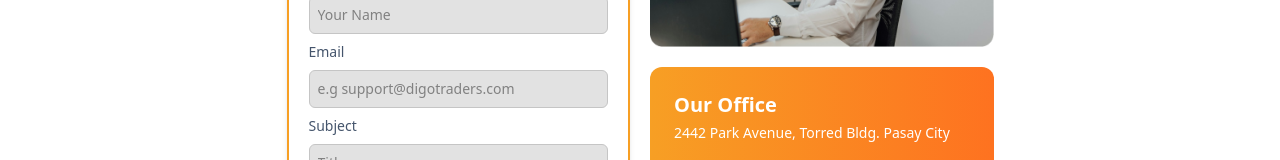
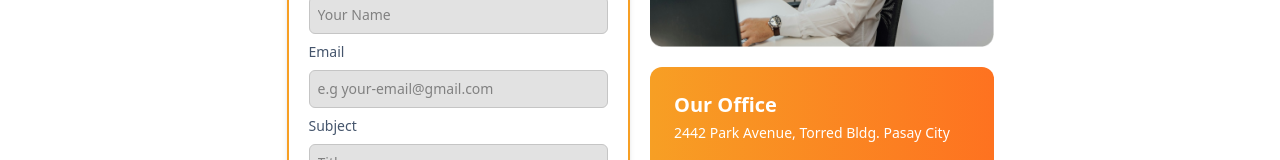
Before and after one commit to rastynkhen18/DigoTradersIncorporated-LandingPage, a React (Vite) app: page /contact in a window 1280 px wide. Shown: the part 466-626 px from the top of the page. Built offline with nearby package versions, Linux system fonts and the light colour scheme.

Commit message:
New Contact Edits

```diff
--- a/src/pages/Contact.jsx
+++ b/src/pages/Contact.jsx
@@ -67,7 +67,7 @@ const Contact = () => {
 									<label className="block text-sm font-medium  text-slate-600  mb-2">Email</label>
 									<input
 										type="email"
-										placeholder="e.g support@digotraders.com"
+										placeholder="e.g your-email@gmail.com"
 										name="email"
 										className="w-full p-2 text-sm border border-[var(--gray-color)] rounded-md bg-[#e2e2e2] placeholder-[var(--gray-accent)] placeholder:text-sm focus:outline-none mb-2"
 									/>
```
